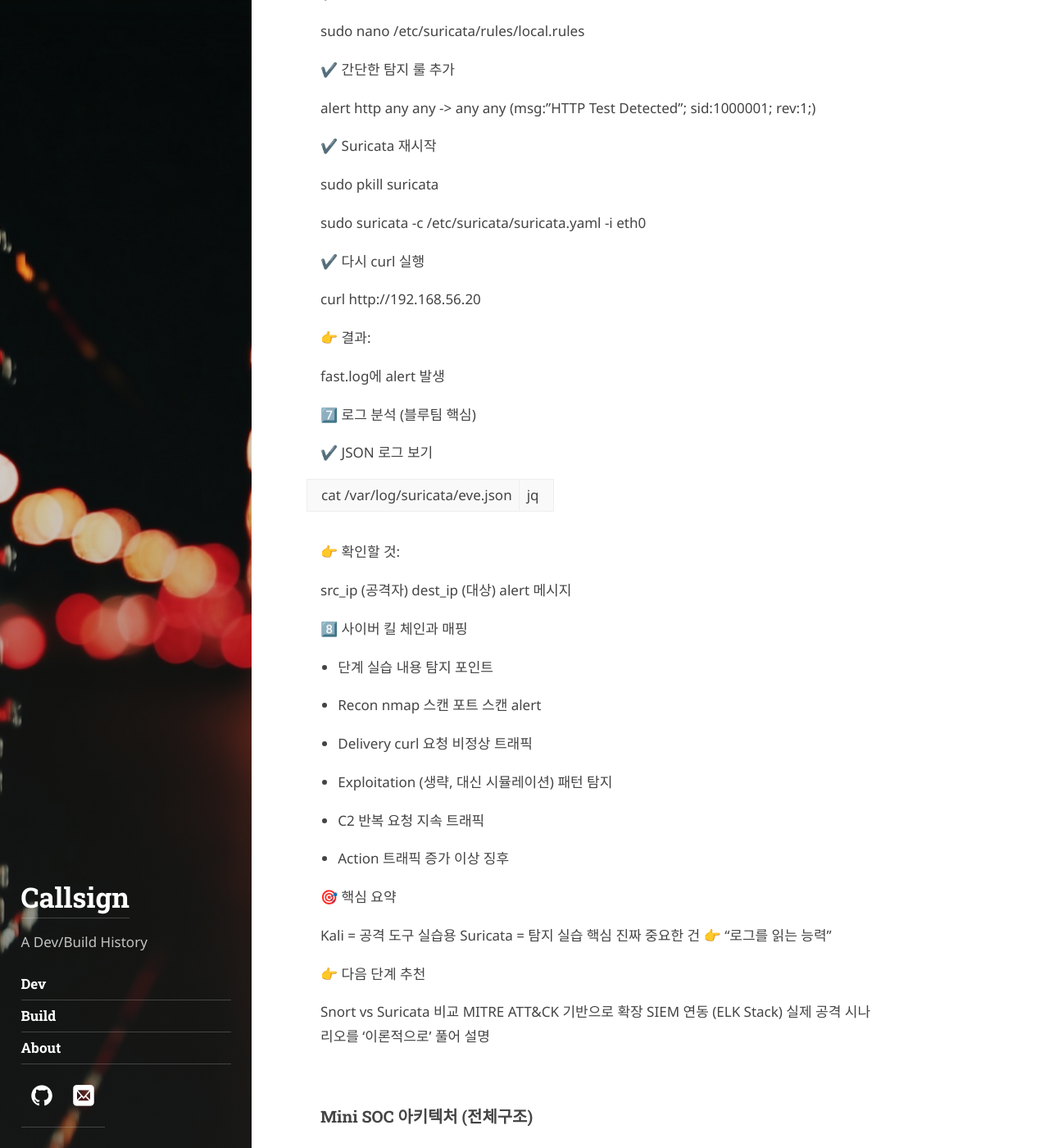
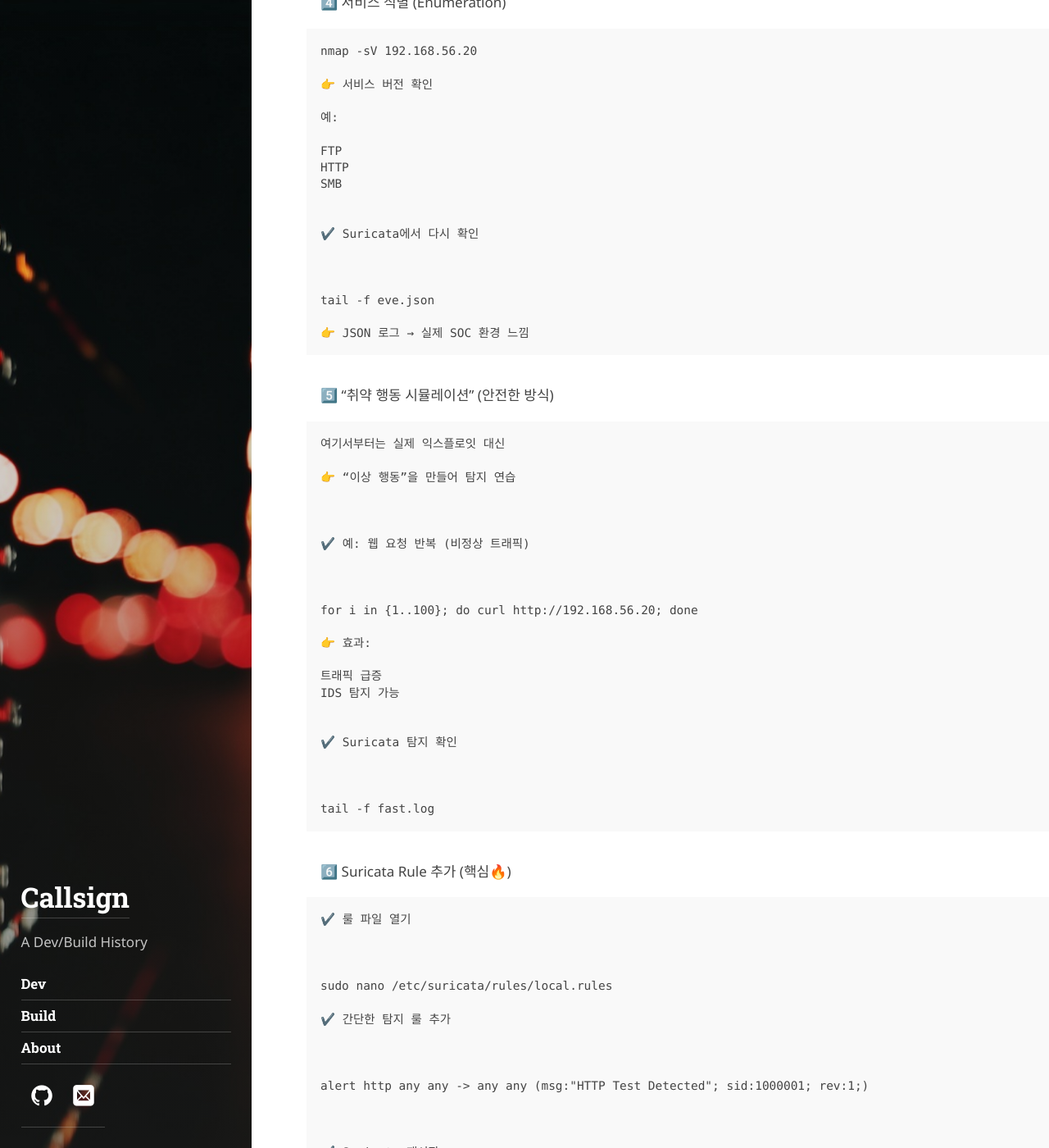
Before and after one commit to callsign88/callsign88.github.io, a Jekyll site: the page built from _posts/2017-07-27-better-gem-support.md, in a window 1280 px wide and 1400 px high, scrolled down 5131 px. Shown: the whole window at 82% size. Built offline with Jekyll 4.4.1, drawn with Linux system fonts in a browser that asks for light colours; some web fonts are replaced; some of the changed text lies outside the part shown.

Commit message:
Style: Comprehensive formatting with code blocks for better readability in GPT's SEC post

```diff
--- a/_posts/2017-07-27-better-gem-support.md
+++ b/_posts/2017-07-27-better-gem-support.md
@@ -6,7 +6,7 @@
 tags: [Build]
 ---
 
-GPT의 설명은 단순하게 저장&기록한 내용이다. 그대로 patse 한다.
+사이버 킬 체인(Cyber Kill Chain)을 구현하고 Port Scan후에 악의적인 공격에 대한 접근도를 분류해서 방어하는 기본동작 원리에 대해서 GPT의 설명을 단순하게 저장&기록한 내용들이다. 그대로 patse 한다.
 
 ## 사이버 킬 체인(Cyber Kill Chain) 학습 방법
 
@@ -93,6 +93,7 @@
 
 🧰 4. 실습을 더 현실적으로 만드는 방법
 
+~~~
 ✔️ 로그 분석 추가
 
 공격만 하지 말고
@@ -106,40 +107,46 @@
 ✔️ 블루팀 관점 같이 보기
 
 공격 → 방어 같이 해야 실력이 빨리 늘어요
-
+~~~
 
 ⚠️ 5. 절대 하면 안 되는 것
 
+~~~
 실제 서버 공격 ❌
 무작위 네트워크 실습 ❌
 허가 없는 시스템 테스트 ❌
 👉 반드시 자기 실습 환경 안에서만
-
+~~~
 
 
 👍 6. 한 줄 정리
 
+~~~
 Kali는 “공격 도구 모음”일 뿐
 진짜 공부는
 👉 “공격 흐름 + 방어 포인트 이해” 입니다
+~~~
 
 
 
+### Network Scan 네트워크 스캔
 
-### 네트워크 스캔 → 취약 서비스 식별 → 로그/트래픽 관찰 → Suricata로 탐지
+네트워크 스캔 → 취약 서비스 식별 → 로그/트래픽 관찰 → Suricata 탐지
 
 
 🧩 전체 실습 구조
 
+~~~
 공격자: Kali Linux
 대상: Metasploitable2 (취약 VM)
 탐지: Suricata (별도 VM 또는 Kali에 설치)
 네트워크: Internal Network (외부 차단)
-
+~~~
 
 
 1️⃣ 환경 준비 (CMD 기준)
 
+~~~
 ✔️ Kali에서 IP 확인
 
 
@@ -156,10 +163,11 @@
 
 Kali: 192.168.56.10
 Target: 192.168.56.20
-
+~~~
 
 2️⃣ Suricata 설치 및 기본 실행
 
+~~~
 ✔️ 설치 (Kali 또는 Ubuntu VM)
 
 
@@ -181,11 +189,12 @@
 
 
 sudo suricata -c /etc/suricata/suricata.yaml -i eth0
+~~~
 
 👉 로그 위치:
 
 
-
+~~~
 cd /var/log/suricata
 
 ls
@@ -194,10 +203,11 @@
 
 fast.log (간단 알림)
 eve.json (상세 로그)
-
+~~~
 
 3️⃣ Recon 단계 (정찰) + 탐지
 
+~~~
 ✔️ Kali에서 포트 스캔
 
 
@@ -226,12 +236,12 @@
 
 공격자는 스캔으로 정보 수집
 Suricata는 패턴 기반으로 탐지
-
+~~~
 
 4️⃣ 서비스 식별 (Enumeration)
 
 
-
+~~~
 nmap -sV 192.168.56.20
 
 👉 서비스 버전 확인
@@ -250,11 +260,12 @@
 tail -f eve.json
 
 👉 JSON 로그 → 실제 SOC 환경 느낌
-
+~~~
 
 
 5️⃣ “취약 행동 시뮬레이션” (안전한 방식)
 
+~~~
 여기서부터는 실제 익스플로잇 대신
 
 👉 “이상 행동”을 만들어 탐지 연습
@@ -278,11 +289,12 @@
 
 
 tail -f fast.log
+~~~
 
 
+6️⃣ Suricata Rule 추가 (핵심🔥)
 
-6️⃣ Suricata 룰 직접 추가 (핵심🔥)
-
+~~~
 ✔️ 룰 파일 열기
 
 
@@ -316,10 +328,11 @@
 👉 결과:
 
 fast.log에 alert 발생
-
+~~~
 
 7️⃣ 로그 분석 (블루팀 핵심)
 
+~~~
 ✔️ JSON 로그 보기
 
 
@@ -331,10 +344,11 @@
 src_ip (공격자)
 dest_ip (대상)
 alert 메시지
-
+~~~
 
 8️⃣ 사이버 킬 체인과 매핑
 
+~~~
 - 단계 실습 내용 탐지 포인트
 
 - Recon nmap 스캔 포트 스캔 alert
@@ -362,12 +376,13 @@
 MITRE ATT&CK 기반으로 확장
 SIEM 연동 (ELK Stack)
 실제 공격 시나리오를 ‘이론적으로’ 풀어 설명
-
+~~~
 
 
 
 ### Mini SOC 아키텍처 (전체구조)
 
+~~~
 [Kali Linux]  →  [Target 서버]
 
       │                │
@@ -397,10 +412,11 @@
 Elasticsearch
 Logstash
 Kibana
-
+~~~
 
 1️⃣ VM 구성 (필수)
 
+~~~
 ✔️ 최소 구성
 
 Kali (공격 시뮬레이션)
@@ -409,10 +425,11 @@
 👉 SOC 서버에:
 
 Suricata + ELK 전부 설치
-
+~~~
 
 2️⃣ Suricata → JSON 로그 활성화
 
+~~~
 ✔️ 설정 파일 수정
 
 
@@ -452,11 +469,12 @@
 👉 핵심:
 
 ELK는 이 JSON을 먹어서 분석함
-
+~~~
 
 
 3️⃣ Elasticsearch 설치
 
+~~~
 ✔️ 설치
 
 
@@ -484,11 +502,12 @@
 curl http://localhost:9200
 
 👉 JSON 나오면 성공
-
+~~~
 
 
 4️⃣ Logstash 설정 (핵심🔥)
 
+~~~
 ✔️ 설치
 
 
@@ -558,11 +577,12 @@
 
 
 sudo systemctl start logstash
-
+~~~
 
 
 5️⃣ Kibana 설치
 
+~~~
 ✔️ 설치
 
 
@@ -588,11 +608,12 @@
 
 
 http://<SOC서버IP>:5601
-
+~~~
 
 
 6️⃣ Kibana 설정 (처음 1번만)
 
+~~~
 “Discover” 이동
 Index Pattern 생성
 👉 입력:
@@ -606,11 +627,12 @@
 
 
 @timestamp
-
+~~~
 
 
 7️⃣ 트래픽 발생 (Kali에서)
 
+~~~
 ✔️ 포트 스캔
 
 
@@ -623,10 +645,11 @@
 
 for i in {1..50}; do curl http://192.168.56.20; done
 
-
+~~~
 
 8️⃣ Kibana에서 확인 (SOC 느낌🔥)
 
+~~~
 ✔️ Discover 탭
 
 src_ip (공격자 IP)
@@ -640,11 +663,12 @@
 Most attacked ports
 Alert count
 👉 이게 실제 SOC 화면 느낌
-
+~~~
 
 
 9️⃣ Suricata 룰 추가 → SOC 강화
 
+~~~
 ✔️ 룰 추가
 
 
@@ -665,10 +689,11 @@
 
 sudo suricata -c /etc/suricata/suricata.yaml -i eth0
 
-
+~~~
 
 🔟 “진짜 SOC처럼 보이게” 만드는 팁
 
+~~~
 ✔️ 대시보드 구성
 
 공격 IP TOP 10
@@ -681,7 +706,7 @@
 Red Team: Kali
 Blue Team: Suricata + ELK
 Analyst: Kibana 분석
-
+~~~
 
 🎯 핵심 흐름 (중요)
 
@@ -699,9 +724,7 @@
 
 
 
-🚀 한 단계 더 가고 싶다면
-
-다음 확장도 가능:
+🚀 다음 확장도 가능:
 
 Filebeat로 로그 수집 최적화
 MITRE ATT&CK 매핑
@@ -715,9 +738,9 @@
 
 
 
- ELK 기반 SIEM이 돌아가도록
+ ### ELK 기반 SIEM 구축
 
-👉 명령어(CMD) 중심 + 왜 하는지 한 줄 설명 방식으로 아주 쉽게 풀어드릴게요.
+👉 명령어(CMD) 중심 + 왜 하는지 한 줄 설명 방식
 
 (환경: Ubuntu SOC 서버 1대 기준 / Suricata는 이미 로그 생성 중이라고 가정)
 
@@ -731,6 +754,7 @@
 
 0️⃣ 사전 확인 (중요)
 
+~~~
 ✔️ Suricata 로그 있는지 확인
 
 
@@ -748,11 +772,11 @@
 tail -f /var/log/suricata/eve.json
 
 👉 JSON 나오면 OK
-
+~~~
 
 
 1️⃣ Elasticsearch (저장소) 설치
-
+~~~
 ✔️ 설치
 
 
@@ -812,11 +836,11 @@
   ...
 
 }
-
+~~~
 
 
 2️⃣ Logstash (수집기) 설정 🔥
-
+~~~
 ✔️ 설치
 
 
@@ -896,13 +920,13 @@
 sudo journalctl -u logstash -f
 
 👉 에러 없으면 OK
-
+~~~
 
 
 3️⃣ Elasticsearch에 데이터 인입 확인
 
 
-
+~~~
 curl http://localhost:9200/_cat/indices?v
 
 👉 결과에:
@@ -912,11 +936,11 @@
 suricata-logs
 
 있으면 성공 🎉
-
+~~~
 
 
 4️⃣ Kibana (화면) 설치
-
+~~~
 ✔️ 설치
 
 
@@ -956,11 +980,11 @@
 
 
 http://<서버IP>:5601
-
+~~~
 
 
 5️⃣ Kibana에서 SIEM 설정 (초기 1회)
-
+~~~
 ✔️ Index Pattern 생성
 
 Kibana 접속
@@ -977,11 +1001,11 @@
 
 
 @timestamp
-
+~~~
 
 
 6️⃣ 데이터 확인 (SOC 시작🔥)
-
+~~~
 ✔️ Kali에서 트래픽 발생
 
 
@@ -1003,10 +1027,10 @@
 source IP (공격자)
 destination IP (타겟)
 alert 메시지
-
+~~~
 
 7️⃣ (중요🔥) 실전처럼 보이게 만들기
-
+~~~
 ✔️ 필터 검색
 
 Kibana 검색창:
@@ -1024,11 +1048,11 @@
 
 
 src_ip:192.168.56.10
-
+~~~
 
 
 8️⃣ 문제 생길 때 체크리스트
-
+~~~
 ❌ 데이터 안 보임
 
 
@@ -1054,7 +1078,7 @@
 
 
 ps aux | grep suricata
-
+~~~
 
 
 🎯 전체 흐름 다시 정리
```
